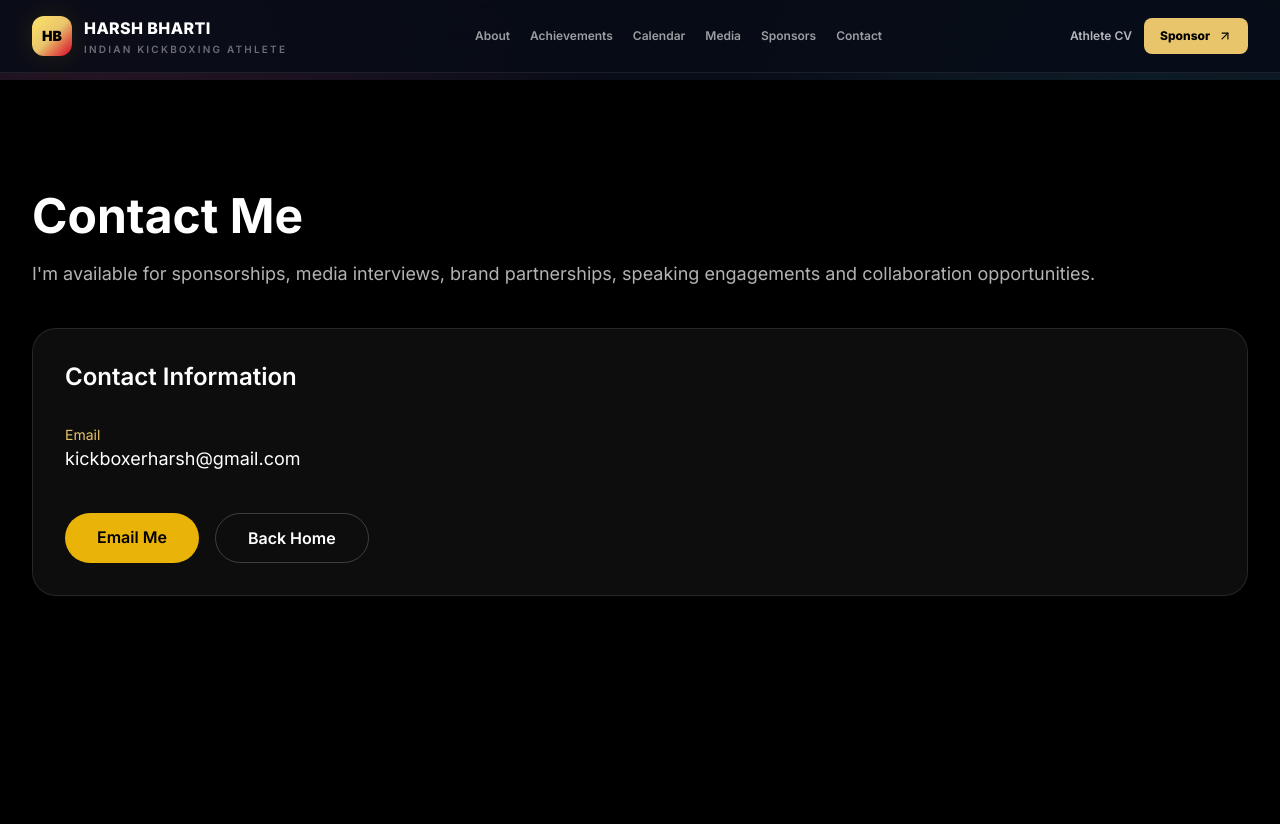
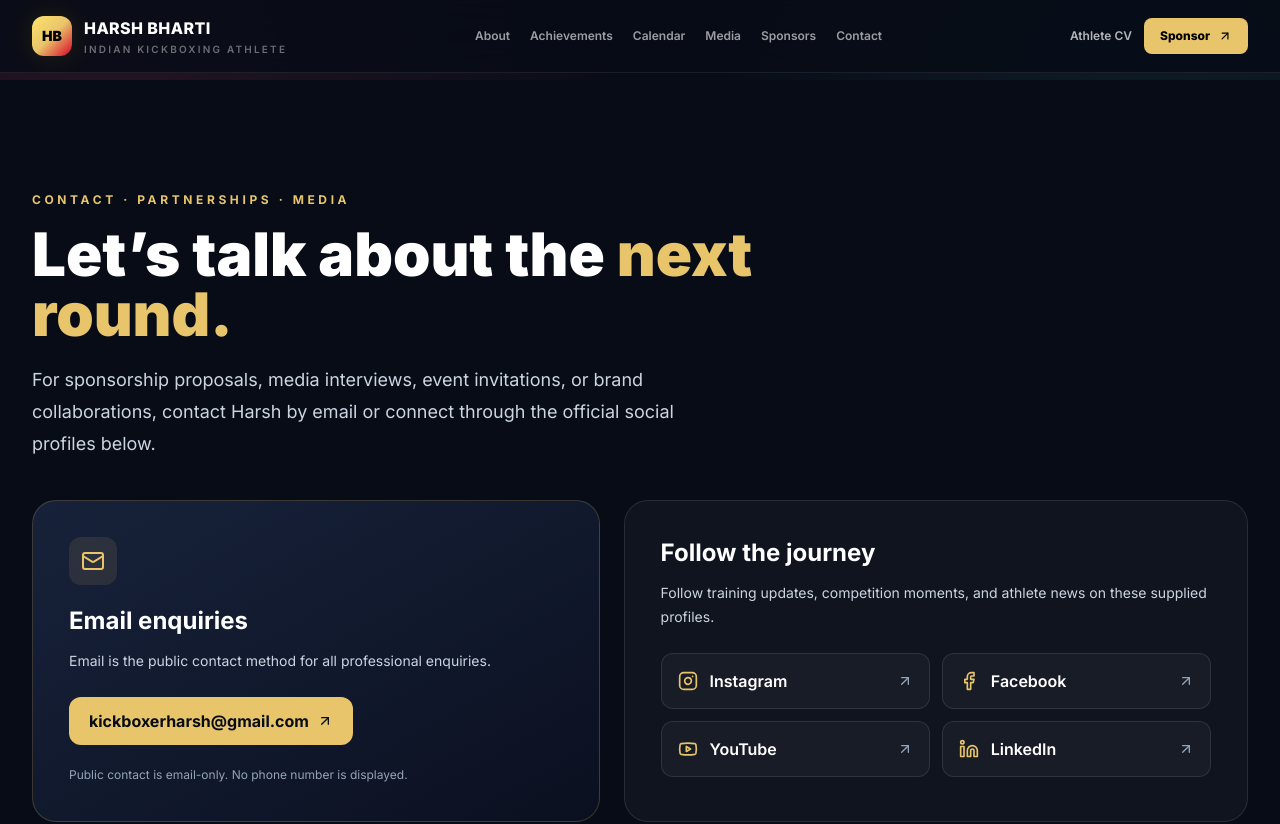
Before and after one commit to harshbharti55/kickboxer-harsh, a Next.js app: page /contact in a window 1280 px wide. Shown: the top 824 px of the page. Built offline with nearby package versions, Linux system fonts and the light colour scheme.

Commit message:
Improve contact page and add official social links

```diff
--- a/app/contact/page.tsx
+++ b/app/contact/page.tsx
@@ -1,61 +1,101 @@
+import type { Metadata } from "next";
 import Link from "next/link";
+import { ArrowUpRight, Instagram, Facebook, Youtube, Linkedin, Mail } from "lucide-react";
+import { athlete, SITE_URL } from "../../data/athlete";
+
+export const metadata: Metadata = {
+  title: "Contact Harsh Bharti | Sponsorship & Media",
+  description:
+    "Contact Indian kickboxing athlete Harsh Bharti for sponsorship, media, events, and brand partnerships. Email and official social profiles.",
+  alternates: { canonical: `${SITE_URL}/contact` },
+  openGraph: {
+    title: "Contact Harsh Bharti",
+    description: "Sponsorship, media, event, and brand partnership enquiries.",
+    url: `${SITE_URL}/contact`,
+    type: "website",
+  },
+};
+
+const socialIcons = {
+  Instagram,
+  Facebook,
+  YouTube: Youtube,
+  LinkedIn: Linkedin,
+};
 
 export default function ContactPage() {
   return (
-    <main className="min-h-screen bg-black pt-28 pb-20">
-      <div className="container-page max-w-4xl">
-
-        <h1 className="text-5xl font-bold text-white">
-          Contact Me
+    <main className="min-h-screen bg-[#080c17] pb-20 pt-28 text-white">
+      <div className="container-page mx-auto max-w-5xl">
+        <p className="text-xs font-bold uppercase tracking-[.3em] text-[#e8c56a]">
+          Contact · Partnerships · Media
+        </p>
+        <h1 className="mt-4 max-w-3xl text-5xl font-black sm:text-6xl">
+          Let’s talk about the <span className="text-[#e8c56a]">next round.</span>
         </h1>
-
-        <p className="mt-5 text-lg text-white/70">
-          I'm available for sponsorships, media interviews, brand partnerships,
-          speaking engagements and collaboration opportunities.
+        <p className="mt-5 max-w-2xl text-lg leading-8 text-slate-300">
+          For sponsorship proposals, media interviews, event invitations, or brand
+          collaborations, contact Harsh by email or connect through the official
+          social profiles below.
         </p>
 
-        <div className="mt-10 rounded-3xl border border-white/10 bg-white/5 p-8">
-
-          <h2 className="text-2xl font-semibold text-white">
-            Contact Information
-          </h2>
-
-          <div className="mt-8 space-y-6">
-
-            <div>
-              <p className="text-sm text-gold">Email</p>
-              <a
-                href="mailto:kickboxerharsh@gmail.com"
-                className="text-lg text-white hover:text-gold"
-              >
-                kickboxerharsh@gmail.com
-              </a>
+        <section className="mt-10 grid gap-6 lg:grid-cols-[1fr_1.1fr]">
+          <div className="rounded-3xl border border-[#e8c56a]/20 bg-gradient-to-br from-[#17223a] to-[#0b1020] p-7 sm:p-9">
+            <div className="flex h-12 w-12 items-center justify-center rounded-xl bg-[#e8c56a]/10 text-[#e8c56a]">
+              <Mail className="h-6 w-6" />
             </div>
-
-
+            <h2 className="mt-5 text-2xl font-bold">Email enquiries</h2>
+            <p className="mt-3 text-sm leading-6 text-slate-300">
+              Email is the public contact method for all professional enquiries.
+            </p>
+            <a
+              href={`mailto:${athlete.email}?subject=Website%20Enquiry%20for%20Harsh%20Bharti`}
+              className="mt-6 inline-flex max-w-full items-center gap-2 break-all rounded-xl bg-[#e8c56a] px-5 py-3 font-bold text-[#080c17] transition hover:bg-[#f5d98b]"
+            >
+              {athlete.email}<ArrowUpRight className="h-4 w-4 shrink-0" />
+            </a>
+            <p className="mt-5 text-xs leading-5 text-slate-400">
+              Public contact is email-only. No phone number is displayed.
+            </p>
           </div>
 
-          <div className="mt-10 flex flex-wrap gap-4">
+          <div className="rounded-3xl border border-white/10 bg-white/[.035] p-7 sm:p-9">
+            <h2 className="text-2xl font-bold">Follow the journey</h2>
+            <p className="mt-3 text-sm leading-6 text-slate-300">
+              Follow training updates, competition moments, and athlete news on
+              these supplied profiles.
+            </p>
+            <div className="mt-6 grid gap-3 sm:grid-cols-2">
+              {athlete.socials.map((social) => {
+                const Icon = socialIcons[social.label as keyof typeof socialIcons];
+                return (
+                  <a
+                    key={social.label}
+                    href={social.href}
+                    target="_blank"
+                    rel="noopener noreferrer"
+                    aria-label={`Open Harsh Bharti on ${social.label} (opens in a new tab)`}
+                    className="group flex min-h-14 items-center justify-between gap-3 rounded-xl border border-white/10 bg-white/[.035] px-4 py-3 transition hover:-translate-y-0.5 hover:border-[#e8c56a]/50 hover:bg-white/[.07] focus-visible:outline focus-visible:outline-2 focus-visible:outline-offset-2 focus-visible:outline-[#e8c56a]"
+                  >
+                    <span className="flex items-center gap-3 font-semibold">
+                      <Icon className="h-5 w-5 text-[#e8c56a]" />{social.label}
+                    </span>
+                    <ArrowUpRight className="h-4 w-4 text-slate-400 transition group-hover:text-[#e8c56a]" />
+                  </a>
+                );
+              })}
+            </div>
+          </div>
+        </section>
 
-            <a
-              href="mailto:kickboxerharsh@gmail.com"
-              className="rounded-full bg-yellow-500 px-8 py-3 font-semibold text-black"
-            >
-              Email Me
-            </a>
-
-
-            <Link
-              href="/"
-              className="rounded-full border border-white/20 px-8 py-3 font-semibold text-white"
-            >
-              Back Home
-            </Link>
-
-          </div>
-
+        <div className="mt-8">
+          <Link
+            href="/sponsorship"
+            className="inline-flex min-h-12 items-center gap-2 rounded-xl border border-white/15 px-5 py-3 font-semibold transition hover:border-[#e8c56a]/50 hover:text-[#e8c56a]"
+          >
+            Explore sponsorship opportunities <ArrowUpRight className="h-4 w-4" />
+          </Link>
         </div>
-
       </div>
     </main>
   );
```
